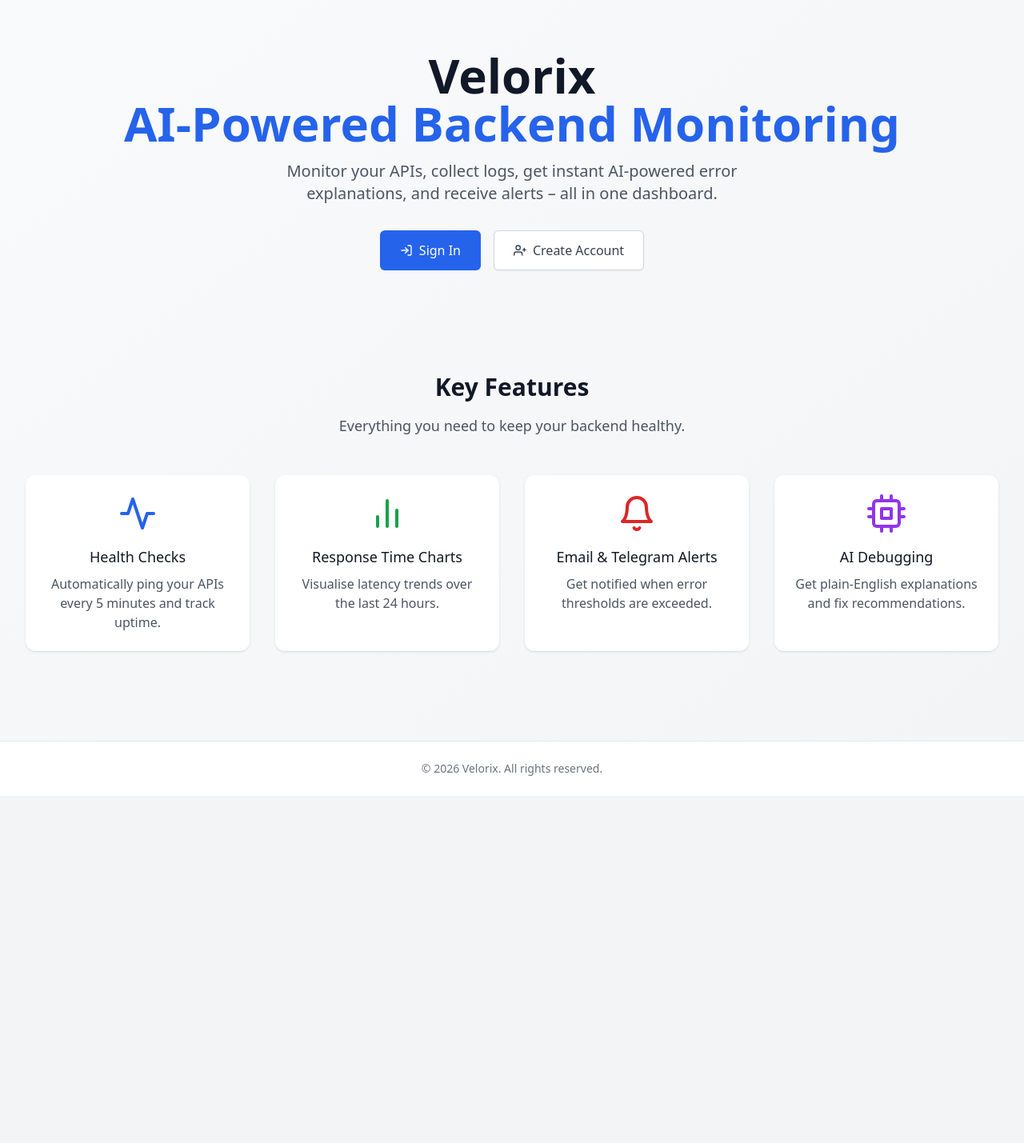
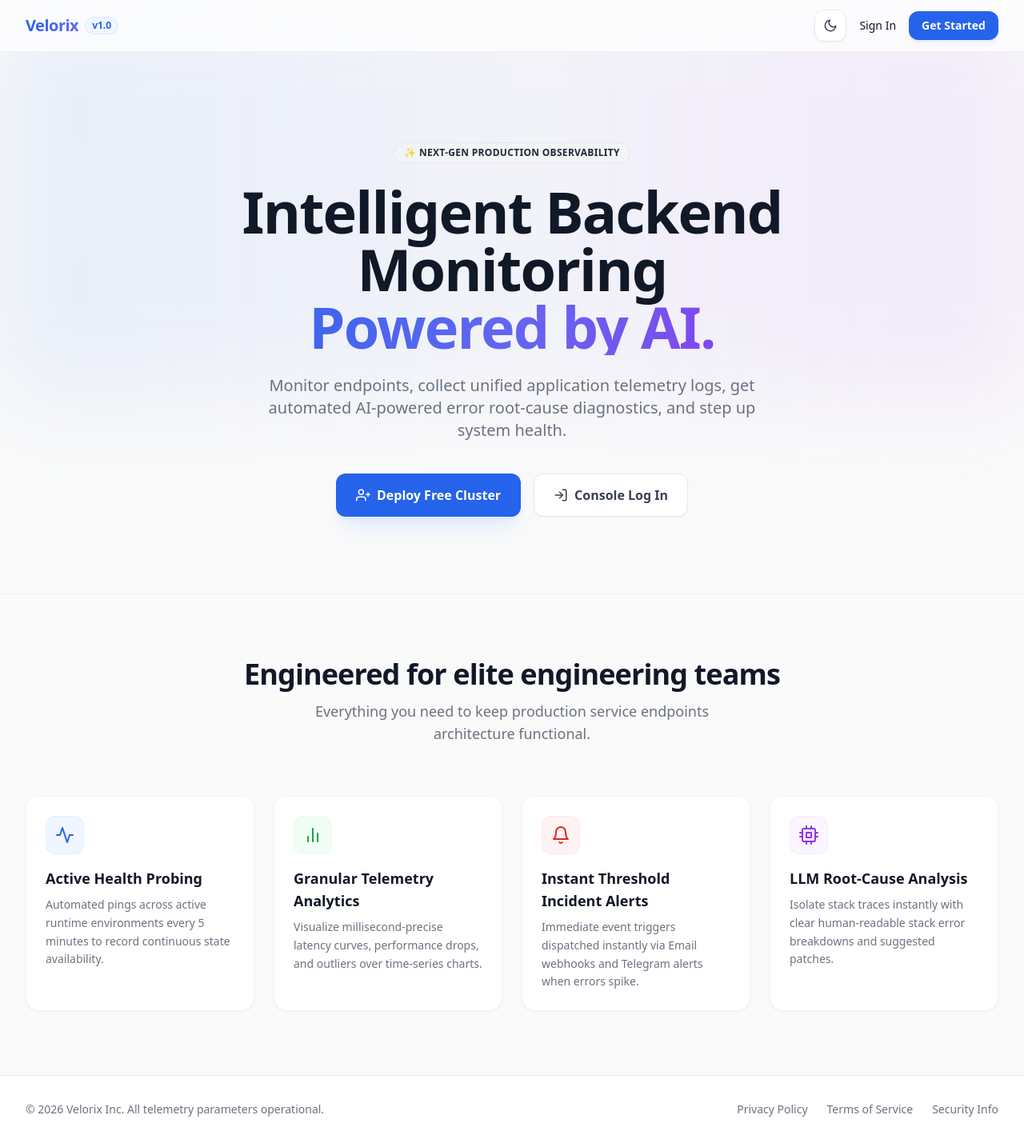
Before and after one commit to iamyashkumar/velorix-frontend, a React (Vite) app: page / in a window 1280 px wide. Shown: the whole page at 80% size. Before the commit the page ends 995 px from the top, so only its background shows below. Built offline with nearby package versions, Linux system fonts and the light colour scheme; no server answers.

Commit message:
Add animation and toogle -m

```diff
--- a/src/pages/Home.jsx
+++ b/src/pages/Home.jsx
@@ -1,78 +1,240 @@
+import { useEffect, useState } from 'react';
 import { Link } from 'react-router-dom';
-import { FiActivity, FiBarChart2, FiBell, FiCpu, FiLogIn, FiUserPlus } from 'react-icons/fi';
+import { FiActivity, FiBarChart2, FiBell, FiCpu, FiLogIn, FiUserPlus, FiMoon, FiSun } from 'react-icons/fi';
+import { motion } from 'framer-motion';
 
 export default function Home() {
+  const [darkMode, setDarkMode] = useState(false);
+
+  // Initialize Theme from localStorage
+  useEffect(() => {
+    const savedMode = localStorage.getItem('darkMode');
+    if (savedMode === 'true') {
+      setDarkMode(true);
+      document.documentElement.classList.add('dark');
+    } else {
+      document.documentElement.classList.remove('dark');
+    }
+  }, []);
+
+  // Handle Dark Mode Toggle
+  const toggleDarkMode = () => {
+    if (darkMode) {
+      document.documentElement.classList.remove('dark');
+      localStorage.setItem('darkMode', 'false');
+      setDarkMode(false);
+    } else {
+      document.documentElement.classList.add('dark');
+      localStorage.setItem('darkMode', 'true');
+      setDarkMode(true);
+    }
+  };
+
+  // Animation variants for staggered features loading
+  const containerVariants = {
+    hidden: { opacity: 0 },
+    visible: {
+      opacity: 1,
+      transition: { staggerChildren: 0.15 }
+    }
+  };
+
+  const itemVariants = {
+    hidden: { opacity: 0, y: 30 },
+    visible: { opacity: 1, y: 0, transition: { duration: 0.6, ease: "easeOut" } }
+  };
+
   return (
-    <div className="min-h-screen bg-gradient-to-br from-gray-50 to-gray-100 dark:from-gray-900 dark:to-gray-800">
-      {/* Hero Section */}
-      <div className="relative overflow-hidden">
-        <div className="max-w-7xl mx-auto px-4 py-16 sm:px-6 lg:px-8 text-center">
-          <h1 className="text-5xl md:text-6xl font-extrabold text-gray-900 dark:text-white">
-            Velorix
-            <span className="block text-blue-600 dark:text-blue-400">AI-Powered Backend Monitoring</span>
-          </h1>
-          <p className="mt-4 text-xl text-gray-600 dark:text-gray-300 max-w-2xl mx-auto">
-            Monitor your APIs, collect logs, get instant AI‑powered error explanations, and receive alerts – all in one dashboard.
-          </p>
-          <div className="mt-8 flex justify-center gap-4">
+    <div className="min-h-screen bg-[#fafafa] text-gray-900 dark:bg-[#0b0f19] dark:text-gray-100 transition-colors duration-300 relative overflow-hidden">
+
+      {/* Premium Background Decorative Ambient Blur (FANG Aesthetic) */}
+      <div className="absolute top-0 left-1/2 -translate-x-1/2 w-full max-w-7xl h-[500px] bg-gradient-to-r from-blue-500/10 via-indigo-500/5 to-purple-500/10 blur-3xl pointer-events-none z-0 select-none" />
+
+      {/* Top Navbar Header */}
+      <header className="sticky top-0 z-50 backdrop-blur-md bg-white/70 dark:bg-[#0b0f19]/70 border-b border-gray-200/50 dark:border-gray-800/50 px-4 sm:px-6 lg:px-8">
+        <div className="max-w-7xl mx-auto h-16 flex items-center justify-between">
+          <div className="flex items-center space-x-2">
+            <span className="text-xl font-black tracking-tight bg-gradient-to-r from-blue-600 to-indigo-500 bg-clip-text text-transparent dark:from-blue-400 dark:to-purple-400">
+              Velorix
+            </span>
+            <span className="text-xs font-semibold px-2 py-0.5 rounded-full bg-blue-50 text-blue-600 dark:bg-blue-950/40 dark:text-blue-400 border border-blue-100 dark:border-blue-900/30">
+              v1.0
+            </span>
+          </div>
+
+          <div className="flex items-center space-x-4">
+            {/* Dark Mode Icon Button Toggle */}
+            <button
+              onClick={toggleDarkMode}
+              className="p-2.5 rounded-xl border border-gray-200 dark:border-gray-800 bg-white dark:bg-gray-900 hover:bg-gray-50 dark:hover:bg-gray-800/80 text-gray-700 dark:text-gray-300 transition-all shadow-sm"
+              aria-label="Toggle Theme"
+            >
+              {darkMode ? <FiSun size={18} className="text-yellow-400" /> : <FiMoon size={18} />}
+            </button>
             <Link
               to="/login"
-              className="inline-flex items-center px-6 py-3 border border-transparent text-base font-medium rounded-md shadow-sm text-white bg-blue-600 hover:bg-blue-700 focus:outline-none focus:ring-2 focus:ring-offset-2 focus:ring-blue-500"
+              className="hidden sm:inline-flex items-center text-sm font-medium hover:text-blue-600 dark:hover:text-blue-400 transition"
             >
-              <FiLogIn className="mr-2" /> Sign In
+              Sign In
             </Link>
             <Link
               to="/register"
-              className="inline-flex items-center px-6 py-3 border border-gray-300 dark:border-gray-600 text-base font-medium rounded-md shadow-sm text-gray-700 dark:text-gray-200 bg-white dark:bg-gray-800 hover:bg-gray-50 dark:hover:bg-gray-700 focus:outline-none focus:ring-2 focus:ring-offset-2 focus:ring-blue-500"
+              className="inline-flex items-center justify-center px-4 py-2 text-sm font-semibold rounded-xl text-white bg-blue-600 hover:bg-blue-700 shadow-md shadow-blue-500/10 transition"
             >
-              <FiUserPlus className="mr-2" /> Create Account
+              Get Started
             </Link>
           </div>
         </div>
-      </div>
+      </header>
+
+      {/* Hero Section */}
+      <section className="relative pt-20 pb-16 lg:pt-28 lg:pb-24 z-10">
+        <div className="max-w-7xl mx-auto px-4 sm:px-6 lg:px-8 text-center">
+          <motion.div
+            initial={{ opacity: 0, y: -20 }}
+            animate={{ opacity: 1, y: 0 }}
+            transition={{ duration: 0.6 }}
+          >
+            <span className="inline-flex items-center gap-1.5 px-3 py-1 rounded-full text-xs font-semibold bg-gray-100 dark:bg-gray-900 text-gray-800 dark:text-gray-300 border border-gray-200 dark:border-gray-800 mb-6 tracking-wide uppercase">
+              ✨ Next-gen production observability
+            </span>
+          </motion.div>
+
+          <motion.h1
+            initial={{ opacity: 0, y: 30 }}
+            animate={{ opacity: 1, y: 0 }}
+            transition={{ duration: 0.7, delay: 0.1 }}
+            className="text-5xl md:text-7xl font-extrabold tracking-tight text-gray-900 dark:text-white max-w-4xl mx-auto leading-[1.1]"
+          >
+            Intelligent Backend Monitoring{" "}
+            <span className="block bg-gradient-to-r from-blue-600 via-indigo-500 to-purple-600 bg-clip-text text-transparent dark:from-blue-400 dark:via-indigo-400 dark:to-purple-400">
+              Powered by AI.
+            </span>
+          </motion.h1>
+
+          <motion.p
+            initial={{ opacity: 0 }}
+            animate={{ opacity: 1 }}
+            transition={{ duration: 0.8, delay: 0.3 }}
+            className="mt-6 text-lg md:text-xl text-gray-500 dark:text-gray-400 max-w-2xl mx-auto font-normal leading-relaxed"
+          >
+            Monitor endpoints, collect unified application telemetry logs, get automated AI‑powered error root-cause diagnostics, and step up system health.
+          </motion.p>
+
+          <motion.div
+            initial={{ opacity: 0, y: 20 }}
+            animate={{ opacity: 1, y: 0 }}
+            transition={{ duration: 0.6, delay: 0.4 }}
+            className="mt-10 flex flex-wrap justify-center gap-4"
+          >
+            <Link
+              to="/register"
+              className="inline-flex items-center px-6 py-3.5 border border-transparent text-base font-semibold rounded-xl shadow-xl shadow-blue-500/10 text-white bg-blue-600 hover:bg-blue-700 focus:outline-none transition-all transform hover:-translate-y-0.5"
+            >
+              <FiUserPlus className="mr-2" size={18} /> Deploy Free Cluster
+            </Link>
+            <Link
+              to="/login"
+              className="inline-flex items-center px-6 py-3.5 border border-gray-200 dark:border-gray-800 text-base font-semibold rounded-xl shadow-sm text-gray-700 dark:text-gray-300 bg-white dark:bg-gray-900/60 backdrop-blur hover:bg-gray-50 dark:hover:bg-gray-800 focus:outline-none transition-all transform hover:-translate-y-0.5"
+            >
+              <FiLogIn className="mr-2" size={18} /> Console Log In
+            </Link>
+          </motion.div>
+        </div>
+      </section>
 
       {/* Features Section */}
-      <div className="max-w-7xl mx-auto px-4 py-16 sm:px-6 lg:px-8">
-        <div className="text-center">
-          <h2 className="text-3xl font-extrabold text-gray-900 dark:text-white">Key Features</h2>
-          <p className="mt-4 text-lg text-gray-600 dark:text-gray-300">Everything you need to keep your backend healthy.</p>
+      <section className="max-w-7xl mx-auto px-4 py-20 sm:px-6 lg:px-8 relative z-10 border-t border-gray-200/40 dark:border-gray-800/40">
+        <div className="text-center mb-16">
+          <h2 className="text-3xl font-bold tracking-tight text-gray-900 dark:text-white sm:text-4xl">
+            Engineered for elite engineering teams
+          </h2>
+          <p className="mt-3 text-lg text-gray-500 dark:text-gray-400 max-w-xl mx-auto">
+            Everything you need to keep production service endpoints architecture functional.
+          </p>
         </div>
-        <div className="mt-12 grid grid-cols-1 gap-8 md:grid-cols-2 lg:grid-cols-4">
-          <div className="bg-white dark:bg-gray-800 rounded-xl shadow p-6 text-center">
-            <div className="flex justify-center">
-              <FiActivity className="h-12 w-12 text-blue-600 dark:text-blue-400" />
+
+        {/* Features Staggered Grid */}
+        <motion.div
+          variants={containerVariants}
+          initial="hidden"
+          whileInView="visible"
+          viewport={{ once: true, margin: "-100px" }}
+          className="grid grid-cols-1 gap-6 md:grid-cols-2 lg:grid-cols-4"
+        >
+          {/* Card 1 */}
+          <motion.div
+            variants={itemVariants}
+            whileHover={{ y: -5 }}
+            className="bg-white dark:bg-gray-900/40 backdrop-blur-sm border border-gray-100 dark:border-gray-800/80 rounded-2xl p-6 shadow-sm transition-all"
+          >
+            <div className="w-12 h-12 flex items-center justify-center rounded-xl bg-blue-50 dark:bg-blue-950/50 border border-blue-100/50 dark:border-blue-900/20 text-blue-600 dark:text-blue-400">
+              <FiActivity size={24} />
             </div>
-            <h3 className="mt-4 text-lg font-medium text-gray-900 dark:text-white">Health Checks</h3>
-            <p className="mt-2 text-gray-600 dark:text-gray-400">Automatically ping your APIs every 5 minutes and track uptime.</p>
+            <h3 className="mt-4 text-lg font-bold text-gray-900 dark:text-white">Active Health Probing</h3>
+            <p className="mt-2 text-sm text-gray-500 dark:text-gray-400 leading-relaxed">
+              Automated pings across active runtime environments every 5 minutes to record continuous state availability.
+            </p>
+          </motion.div>
+
+          {/* Card 2 */}
+          <motion.div
+            variants={itemVariants}
+            whileHover={{ y: -5 }}
+            className="bg-white dark:bg-gray-900/40 backdrop-blur-sm border border-gray-100 dark:border-gray-800/80 rounded-2xl p-6 shadow-sm transition-all"
+          >
+            <div className="w-12 h-12 flex items-center justify-center rounded-xl bg-green-50 dark:bg-green-950/50 border border-green-100/50 dark:border-green-900/20 text-green-600 dark:text-green-400">
+              <FiBarChart2 size={24} />
+            </div>
+            <h3 className="mt-4 text-lg font-bold text-gray-900 dark:text-white">Granular Telemetry Analytics</h3>
+            <p className="mt-2 text-sm text-gray-500 dark:text-gray-400 leading-relaxed">
+              Visualize millisecond‑precise latency curves, performance drops, and outliers over time-series charts.
+            </p>
+          </motion.div>
+
+          {/* Card 3 */}
+          <motion.div
+            variants={itemVariants}
+            whileHover={{ y: -5 }}
+            className="bg-white dark:bg-gray-900/40 backdrop-blur-sm border border-gray-100 dark:border-gray-800/80 rounded-2xl p-6 shadow-sm transition-all"
+          >
+            <div className="w-12 h-12 flex items-center justify-center rounded-xl bg-red-50 dark:bg-red-950/50 border border-red-100/50 dark:border-red-900/20 text-red-600 dark:text-red-400">
+              <FiBell size={24} />
+            </div>
+            <h3 className="mt-4 text-lg font-bold text-gray-900 dark:text-white">Instant Threshold Incident Alerts</h3>
+            <p className="mt-2 text-sm text-gray-500 dark:text-gray-400 leading-relaxed">
+              Immediate event triggers dispatched instantly via Email webhooks and Telegram alerts when errors spike.
+            </p>
+          </motion.div>
+
+          {/* Card 4 */}
+          <motion.div
+            variants={itemVariants}
+            whileHover={{ y: -5 }}
+            className="bg-white dark:bg-gray-900/40 backdrop-blur-sm border border-gray-100 dark:border-gray-800/80 rounded-2xl p-6 shadow-sm transition-all"
+          >
+            <div className="w-12 h-12 flex items-center justify-center rounded-xl bg-purple-50 dark:bg-purple-950/50 border border-purple-100/50 dark:border-purple-900/20 text-purple-600 dark:text-purple-400">
+              <FiCpu size={24} />
+            </div>
+            <h3 className="mt-4 text-lg font-bold text-gray-900 dark:text-white">LLM Root-Cause Analysis</h3>
+            <p className="mt-2 text-sm text-gray-500 dark:text-gray-400 leading-relaxed">
+              Isolate stack traces instantly with clear human‑readable stack error breakdowns and suggested patches.
+            </p>
+          </motion.div>
+        </motion.div>
+      </section>
+
+      {/* Minimalist Tech-Footer */}
+      <footer className="bg-white dark:bg-[#0b0f19] border-t border-gray-200 dark:border-gray-900 relative z-10">
+        <div className="max-w-7xl mx-auto px-4 py-8 sm:px-6 lg:px-8 flex flex-col sm:flex-row items-center justify-between text-sm text-gray-500 dark:text-gray-400">
+          <div>
+            &copy; {new Date().getFullYear()} Velorix Inc. All telemetry parameters operational.
           </div>
-          <div className="bg-white dark:bg-gray-800 rounded-xl shadow p-6 text-center">
-            <div className="flex justify-center">
-              <FiBarChart2 className="h-12 w-12 text-green-600 dark:text-green-400" />
-            </div>
-            <h3 className="mt-4 text-lg font-medium text-gray-900 dark:text-white">Response Time Charts</h3>
-            <p className="mt-2 text-gray-600 dark:text-gray-400">Visualise latency trends over the last 24 hours.</p>
+          <div className="flex space-x-6 mt-4 sm:mt-0 font-medium">
+            <a href="#" className="hover:text-gray-900 dark:hover:text-white transition">Privacy Policy</a>
+            <a href="#" className="hover:text-gray-900 dark:hover:text-white transition">Terms of Service</a>
+            <a href="#" className="hover:text-gray-900 dark:hover:text-white transition">Security Info</a>
           </div>
-          <div className="bg-white dark:bg-gray-800 rounded-xl shadow p-6 text-center">
-            <div className="flex justify-center">
-              <FiBell className="h-12 w-12 text-red-600 dark:text-red-400" />
-            </div>
-            <h3 className="mt-4 text-lg font-medium text-gray-900 dark:text-white">Email & Telegram Alerts</h3>
-            <p className="mt-2 text-gray-600 dark:text-gray-400">Get notified when error thresholds are exceeded.</p>
-          </div>
-          <div className="bg-white dark:bg-gray-800 rounded-xl shadow p-6 text-center">
-            <div className="flex justify-center">
-              <FiCpu className="h-12 w-12 text-purple-600 dark:text-purple-400" />
-            </div>
-            <h3 className="mt-4 text-lg font-medium text-gray-900 dark:text-white">AI Debugging</h3>
-            <p className="mt-2 text-gray-600 dark:text-gray-400">Get plain‑English explanations and fix recommendations.</p>
-          </div>
-        </div>
-      </div>
-
-      {/* Footer */}
-      <footer className="bg-white dark:bg-gray-900 border-t border-gray-200 dark:border-gray-800 mt-12">
-        <div className="max-w-7xl mx-auto px-4 py-6 sm:px-6 lg:px-8 text-center text-gray-500 dark:text-gray-400 text-sm">
-          &copy; {new Date().getFullYear()} Velorix. All rights reserved.
         </div>
       </footer>
     </div>
```
